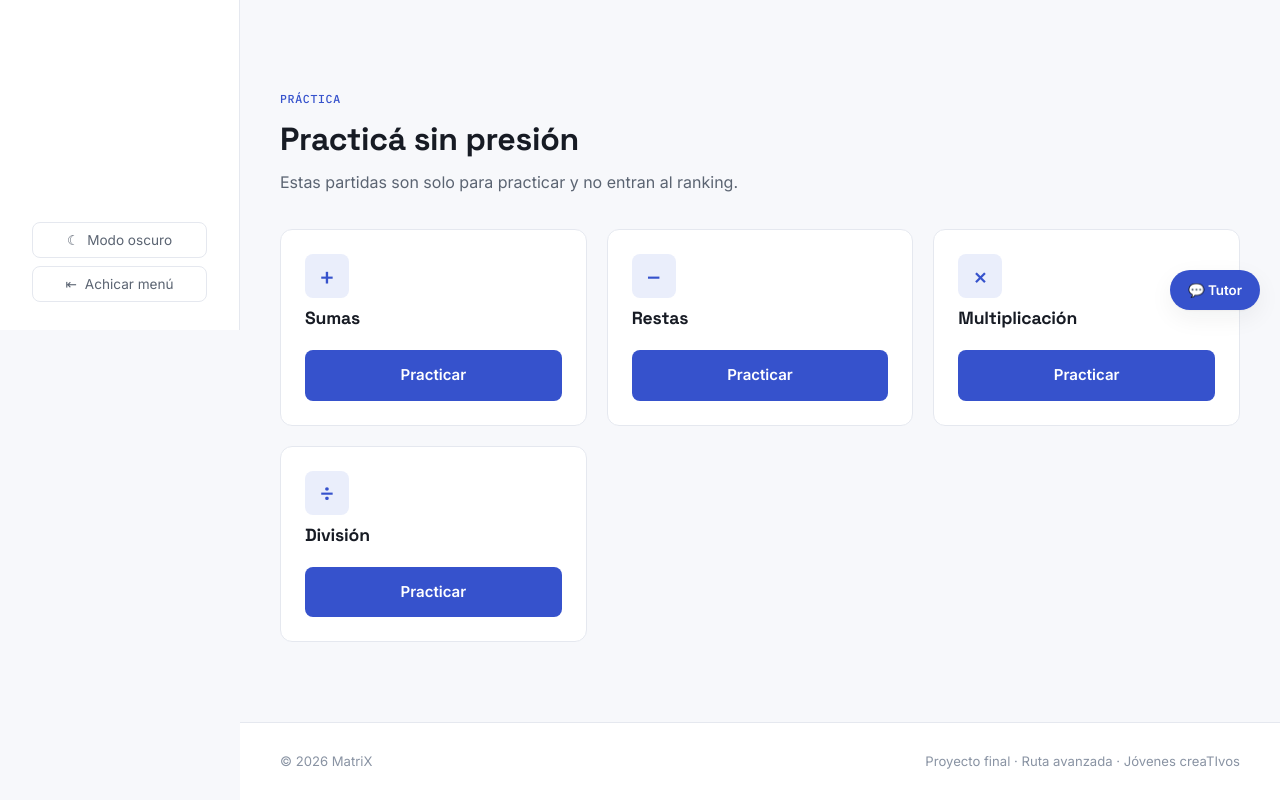
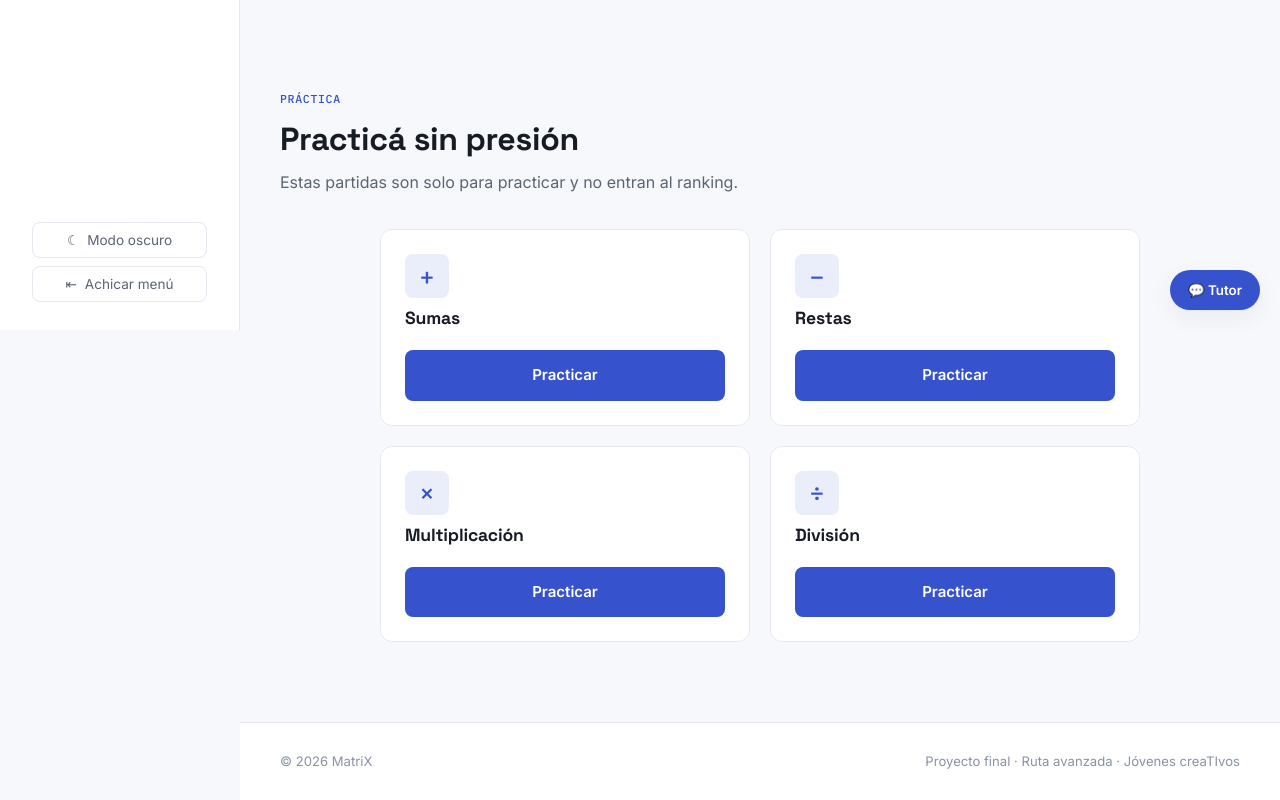
Before and after one commit to GaboSahur/MatriX, a React (Vite) app: page / in a window 1280 px wide. Shown: the part 470-1270 px from the top of the page. Built offline with nearby package versions, Linux system fonts and the light colour scheme.

Commit message:
MejorEspacioUsadoInicio

```diff
--- a/src/pages/Inicio.jsx
+++ b/src/pages/Inicio.jsx
@@ -31,7 +31,7 @@ export default function Inicio() {
             <h2>Practicá sin presión</h2>
             <p>Estas partidas son solo para practicar y no entran al ranking.</p>
           </div>
-          <div className="grid-3">
+          <div className="grid-2 practicas-grilla">
             {PRACTICAS.map((p) => (
               <div className="level-card" key={p.id}>
                 <div className="icon mono">{p.simbolo}</div>
--- a/src/styles/style.css
+++ b/src/styles/style.css
@@ -1482,3 +1482,6 @@ html.menu-compacto .nav-links a:hover::before { color: var(--accent); }
   .nivel-item, .site-header .nav-links li { animation: none; }
   html { scroll-behavior: auto; }
 }
+
+/* Prácticas en el inicio: 2x2 */
+.practicas-grilla { max-width: 760px; margin: 0 auto; gap: 20px; }
```
